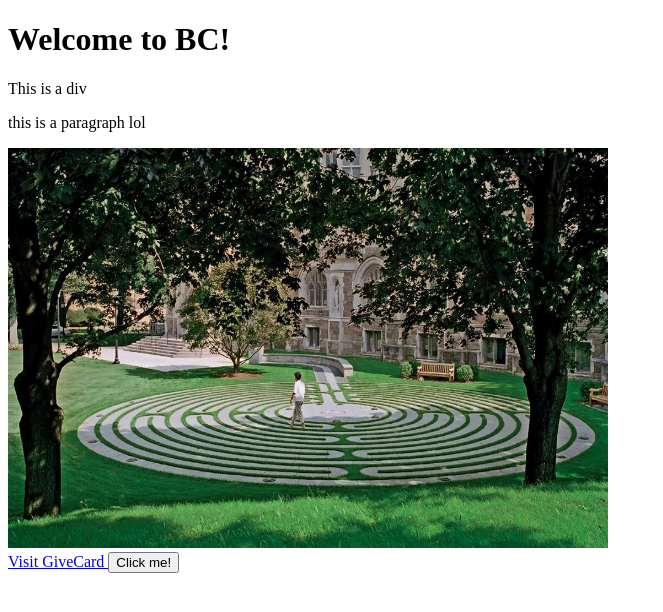
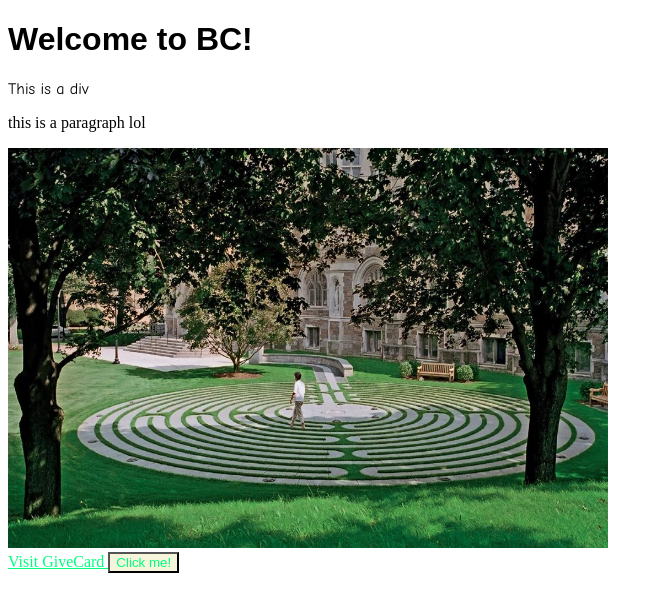
Before and after one commit to peterswi/viz-lab1, a plain HTML site: page index.html in a window 1280 px wide. Shown: the whole page, without its empty margins (0-663 px from the left). Drawn offline with Linux system fonts and the light colour scheme.

Commit message:
filling things in slowly

```diff
--- a/index.html
+++ b/index.html
@@ -3,6 +3,7 @@
 <head>
     <meta charset="UTF-8">
     <title> Viz Lab 1 </title>
+    <link rel="stylesheet" href="style.css">
 </head>
 <body>
 
--- /dev/null
+++ b/style.css
@@ -0,0 +1,26 @@
+
+body {
+    font-family: Serif;
+
+}
+
+h1 {
+    font-family: sans-serif;
+}
+
+#content {
+    font-family: "Comic Sans MS";
+}
+
+#generate {
+
+}
+
+.button {
+    color: springgreen;
+    background-color: beige;
+}
+
+a {
+    color: springgreen;
+}
```
